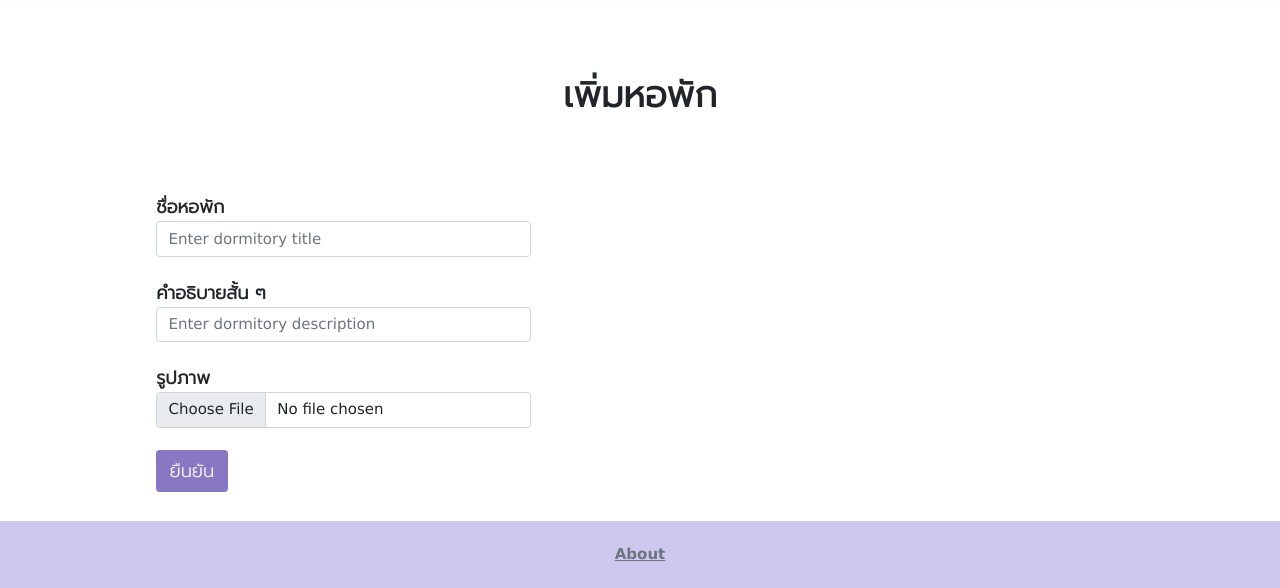
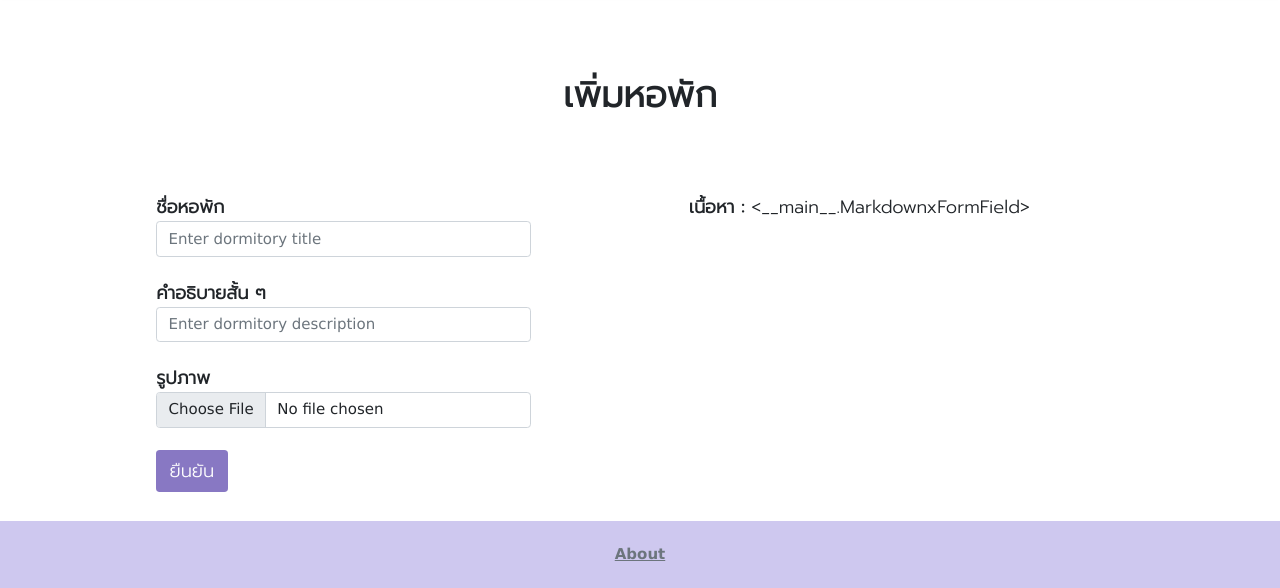
Before and after one commit to 6210612831/hahoor, a Django app: page /dormitory/create_dormitory in a window 1280 px wide. Shown: the part 212-800 px from the top of the page. Run offline with Django 3.2, Linux system fonts and the light colour scheme; the visitor is signed in with stand-in values (Sample User, id 1).

Commit message:
thai language in form

```diff
--- a/dormitory/templates/dormitory/create_dormitory.html
+++ b/dormitory/templates/dormitory/create_dormitory.html
@@ -17,7 +17,7 @@
     <form method="POST" action="{% url 'dormitory:create_dormitory' %}" enctype="multipart/form-data">
         {% csrf_token %}
         {%if fail_title%}
-            <div style="color: red;"><b>{{fail_title}}</b></div><br>
+            <div style="color: red; margin-left: 30em;"><b>{{fail_title}}</b></div><br>
         {%endif%}
         <div class="container">
             <div class="row">
@@ -47,7 +47,7 @@
                     <br>
                     <br>
                 <div class="col" style="margin-left: 5em;">
-                    <p class="p2">{{ form }}</p>
+                    <p class="p2"><b>เนื้อหา : </b>{{ form.Content }}</p>
                 </div>
             </div>
         </div>
--- a/thread/templates/thread/create_thread.html
+++ b/thread/templates/thread/create_thread.html
@@ -38,7 +38,7 @@
                 <br>
                 <br>
             <div class="col" style="margin-left: 5em;">
-                <p class="p2">{{ form }}</p>
+                <p class="p2"><b>เนื้อหา :</b>{{ form.Content }}</p>
             </div>
         </div>
     </div>
```
